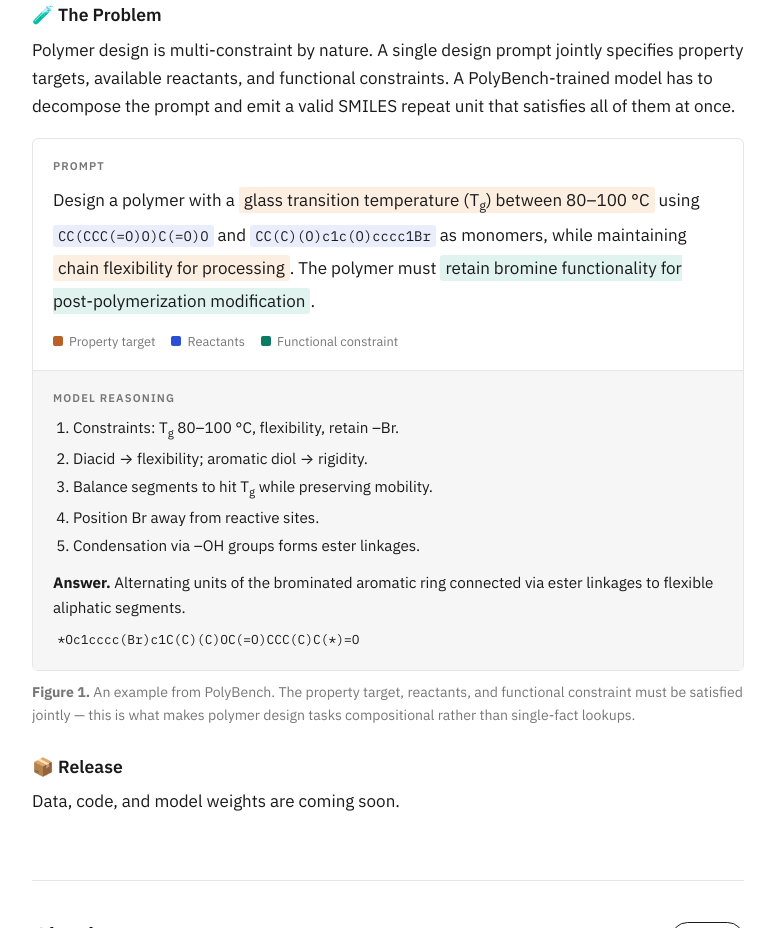
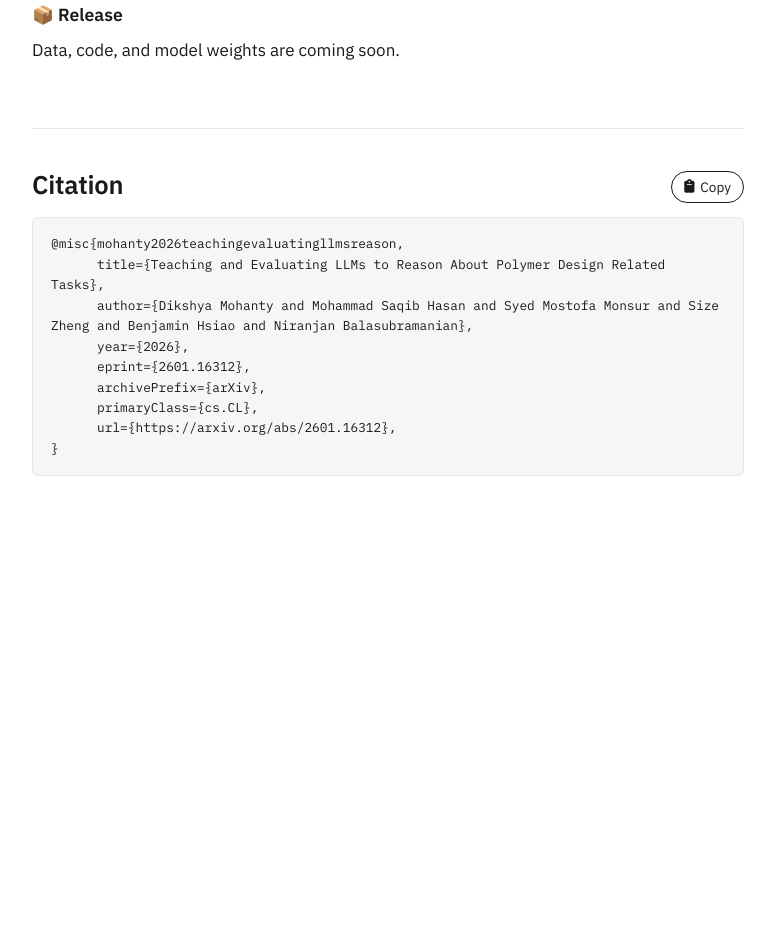
Before and after one commit to StonyBrookNLP/PolyBench, a plain HTML site: page docs/index.html in a window 1280 px wide. Shown: the part 2030-2958 px from the top of the page, without its empty margins (252-1027 px from the left). After the commit the page ends 2514 px from the top, so only its background shows below. Drawn offline with Linux system fonts and the light colour scheme.

Commit message:
updates to website, release statement

```diff
--- a/docs/index.html
+++ b/docs/index.html
@@ -118,56 +118,6 @@
       demonstrating performance gains on external polymer benchmarks.
     </p>
 
-    <div class="bar" id="example"><h3>🧪 The Problem</h3></div>
-    <p>
-      Polymer design is multi-constraint by nature. A single design prompt jointly specifies
-      property targets, available reactants, and functional constraints. A PolyBench-trained model
-      has to decompose the prompt and emit a valid SMILES repeat unit that satisfies all of them
-      at once.
-    </p>
-
-    <figure>
-      <div class="teaser">
-        <div class="teaser__col">
-          <div class="teaser__label">Prompt</div>
-          <p class="prompt">
-            Design a polymer with a
-            <span class="hl hl--prop">glass transition temperature (T<sub>g</sub>) between 80&ndash;100&nbsp;°C</span>
-            using <span class="hl hl--react">CC(CCC(=O)O)C(=O)O</span> and
-            <span class="hl hl--react">CC(C)(O)c1c(O)cccc1Br</span> as monomers, while maintaining
-            <span class="hl hl--prop">chain flexibility for processing</span>. The polymer must
-            <span class="hl hl--con">retain bromine functionality for post-polymerization modification</span>.
-          </p>
-          <div class="legend">
-            <span><i class="sw sw--prop"></i>Property target</span>
-            <span><i class="sw sw--react"></i>Reactants</span>
-            <span><i class="sw sw--con"></i>Functional constraint</span>
-          </div>
-        </div>
-
-        <div class="teaser__col">
-          <div class="teaser__label">Model reasoning</div>
-          <ol class="steps">
-            <li>Constraints: T<sub>g</sub> 80&ndash;100&nbsp;°C, flexibility, retain &ndash;Br.</li>
-            <li>Diacid &rarr; flexibility; aromatic diol &rarr; rigidity.</li>
-            <li>Balance segments to hit T<sub>g</sub> while preserving mobility.</li>
-            <li>Position Br away from reactive sites.</li>
-            <li>Condensation via &ndash;OH groups forms ester linkages.</li>
-          </ol>
-          <div class="answer">
-            <strong>Answer.</strong> Alternating units of the brominated aromatic ring connected
-            via ester linkages to flexible aliphatic segments.
-            <code class="smiles">*Oc1cccc(Br)c1C(C)(C)OC(=O)CCC(C)C(*)=O</code>
-          </div>
-        </div>
-      </div>
-      <figcaption>
-        <strong>Figure 1.</strong> An example from PolyBench. The property target, reactants, and
-        functional constraint must be satisfied jointly — this is what makes polymer design tasks
-        compositional rather than single-fact lookups.
-      </figcaption>
-    </figure>
-
     <div class="bar" id="release"><h3>📦 Release</h3></div>
     <p>Data, code, and model weights are coming soon.</p>
   </section>
```
